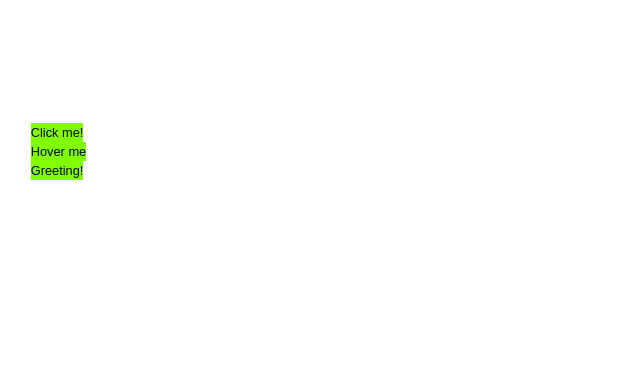
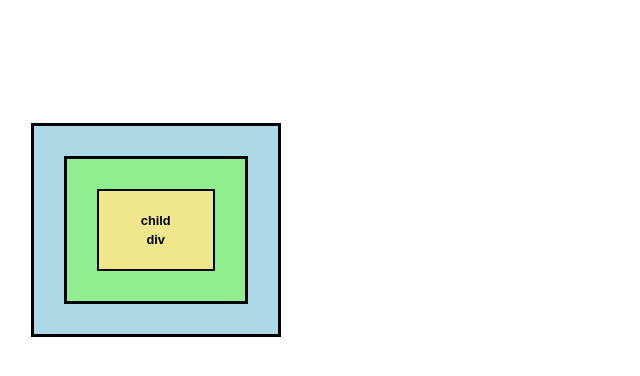
Before and after one commit to arpit-yadav088/react-tutorial, a React (Vite) app: page / in a window 1280 px wide. Shown: the top 376 px of the page, without its empty margins (0-640 px from the left). Built offline with nearby package versions, Linux system fonts and the light colour scheme.

Commit message:
Tutorial-25 Event Propagation

```diff
--- a/src/App.jsx
+++ b/src/App.jsx
@@ -4,7 +4,9 @@ import React from 'react';
 // import './index.css'
 // import './components/Netflix.css';
 // import EventHandling from './components/EventHandling';
-import EventProps from "./components/EventProps";
+// import EventProps from "./components/EventProps";
+import EventPropagation from "./components/EventPropagation";
+
 
 
 
@@ -15,7 +17,8 @@ const App = () => {
        <Netflix />  */}
 
        {/* <EventHandling /> */}
-       <EventProps />
+       {/* <EventProps /> */}
+       <EventPropagation />
 
     </section>
   )
--- a/src/components/EV.css
+++ b/src/components/EV.css
@@ -1,3 +1,30 @@
 button {
     background-color: chartreuse;
 }
+
+.g-div{
+      background-color: lightblue;
+  padding: 30px;
+  width: 250px;
+  border: 3px solid black;
+  display: flex;
+  justify-content: center;
+  align-items: center;
+}
+
+.p-div{
+  background-color: lightgreen;
+  padding: 30px;
+  border: 3px solid black;
+  display: flex;
+  justify-content: center;
+  align-items: center;
+}
+
+.c-div{
+    background-color: khaki;
+  padding: 20px 40px;
+  border: 2px solid black;
+  text-align: center;
+  font-weight: bold;
+}
--- /dev/null
+++ b/src/components/EventPropagation.jsx
@@ -0,0 +1,33 @@
+import React from 'react'
+import "./EV.css";
+
+const EventPropagation = () => {
+
+    const handleGrandParent = () => {
+        console.log("GrandParent Clicked")
+    }
+
+     const handleParentClick = () => {
+        console.log("Parent Clicked")
+    }
+
+    const handleChildClick = (event) => {
+        console.log(event)
+        event.stopPropagation();
+        console.log("child clicked")
+    }
+
+  return (
+    <section className='main div'>
+        <div className="g-div" onClickCapture={handleGrandParent}>
+            <div className="p-div" onClickCapture={handleParentClick}>
+                 <button className="c-div" onClickCapture={handleChildClick}>child div</button>
+            </div>
+        </div>
+    </section>
+  )
+}
+
+
+
+export default EventPropagation
--- a/src/components/EventProps.jsx
+++ b/src/components/EventProps.jsx
@@ -25,7 +25,7 @@ const WelcomeUser = (props) => {
     const handleGreeting = () => {
         console.log(`hey user, welcome`);
         props.onClick();
-    }
+    };
     return (
         <>
         <button onClick={props.onClick}>Click me!</button>
@@ -34,7 +34,7 @@ const WelcomeUser = (props) => {
         <br />
         <button onClick={handleGreeting}>Greeting!</button>
         </>
-    )
-}
+    );
+};
 
 export default EventProps;
```
